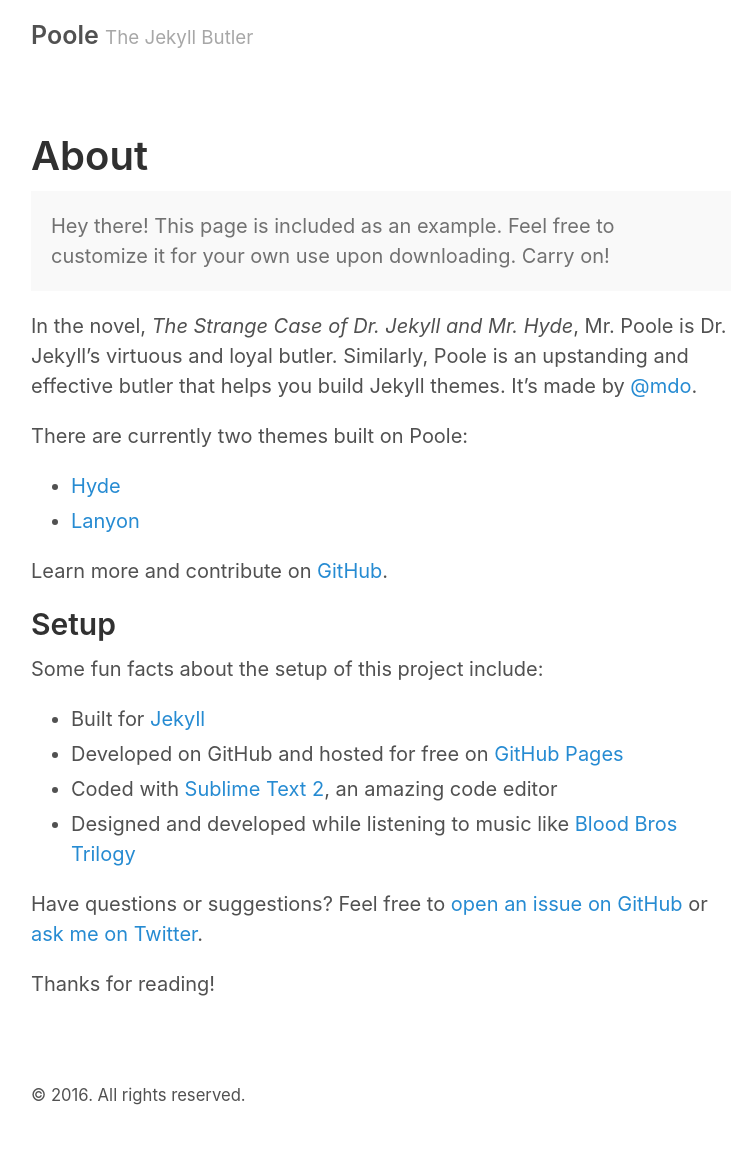
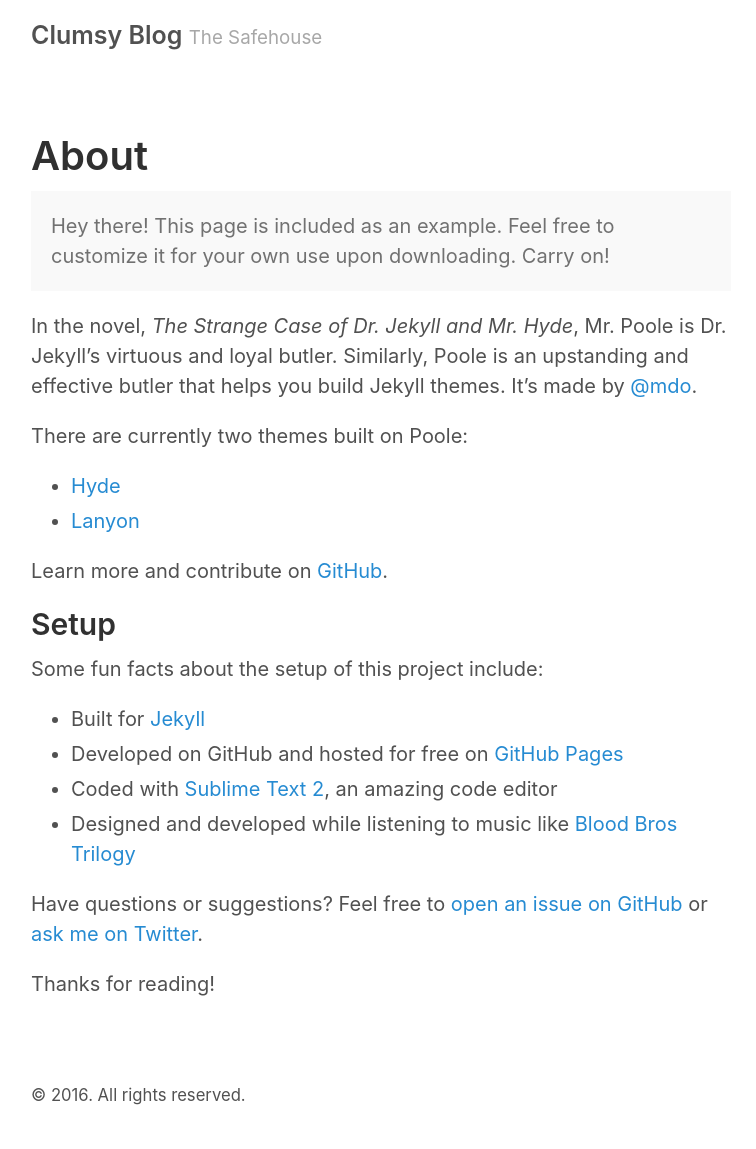
Before and after one commit to ClumsyLee/ThomasLee969.github.io, a Jekyll site: the page built from about.md, in a window 1280 px wide. Shown: the whole page, without its empty margins (259-1015 px from the left). Built offline with Jekyll 4.4.1, drawn with Linux system fonts in a browser that asks for light colours.

Commit message:
Update config

```diff
--- a/_config.yml
+++ b/_config.yml
@@ -2,10 +2,10 @@
 permalink:           pretty
 
 # Setup
-title:               Poole
-tagline:             The Jekyll Butler
-url:                 http://getpoole.com
-paginate:            1
+title:               Clumsy Blog
+tagline:             The Safehouse
+url:                 http://clumsy.blog
+paginate:            3
 baseurl:             ""
 
 # Assets
@@ -17,9 +17,9 @@
 
 # About/contact
 author:
-  name:              Mark Otto
-  url:               https://twitter.com/mdo
-  email:             markdotto@gmail.com
+  name:              Thomas Lee
+  url:               https://github.com/ThomasLee969
+  email:             lisihan969@gmail.com
 
 # Custom vars
 version:             2.0.0
```
